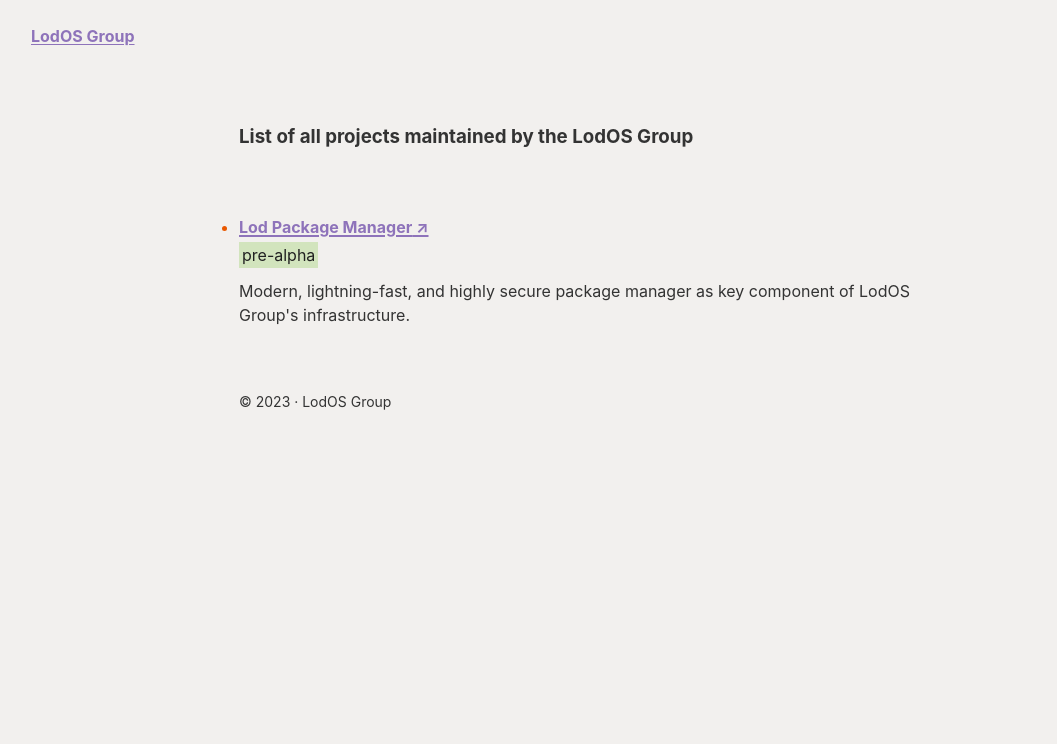
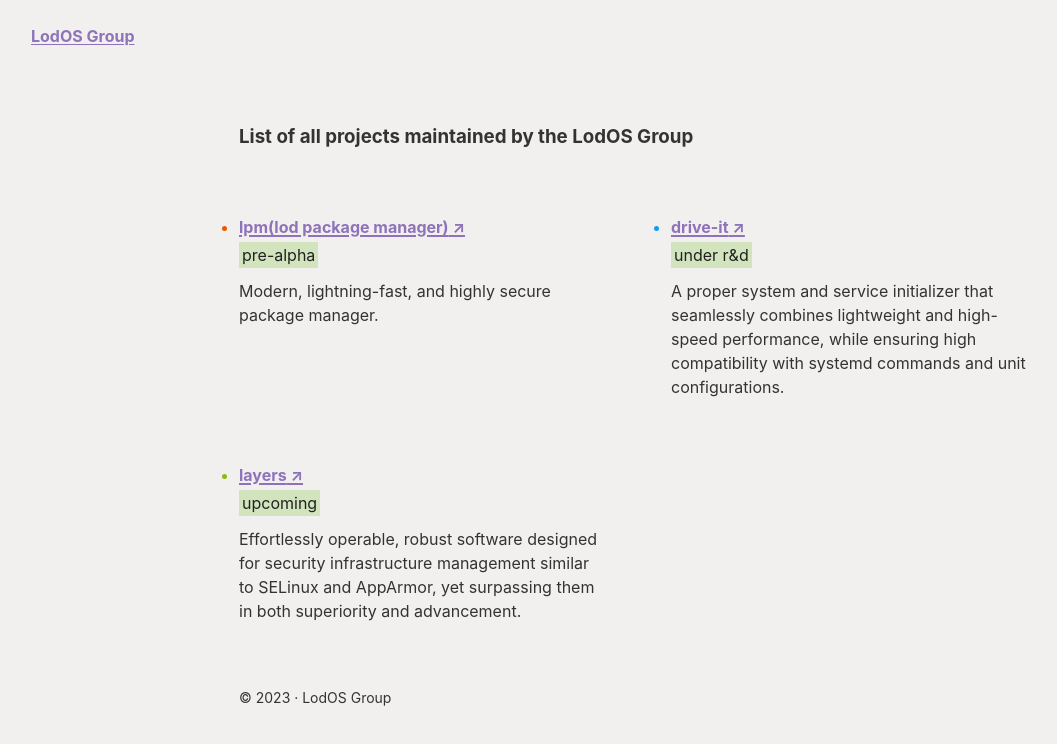
Before and after one commit to lodosgroup/lodosgroup.org, a Gatsby site: page /projects in a window 1280 px wide. Shown: the whole page, without its empty margins (1-1058 px from the left). Built offline with nearby package versions, Linux system fonts and the light colour scheme; Gatsby itself is replaced by a stand-in of ours.

Commit message:
add `drive-it` and `layers` projects
Signed-off-by: ozkanonur <work@onurozkan.dev>

```diff
--- a/src/pages/projects.js
+++ b/src/pages/projects.js
@@ -6,10 +6,22 @@
 
 const links = [
   {
-    text: "Lod Package Manager",
+    text: "lpm(lod package manager)",
     url: "https://lpm.lodosgroup.org",
     status: "pre-alpha",
-    description: "Modern, lightning-fast, and highly secure package manager as key component of LodOS Group's infrastructure.",
+    description: "Modern, lightning-fast, and highly secure package manager.",
+  },
+  {
+    text: "drive-it",
+    url: "#",
+    status: "under r&d",
+    description: "A proper system and service initializer that seamlessly combines lightweight and high-speed performance, while ensuring high compatibility with systemd commands and unit configurations.",
+  },
+  {
+    text: "layers",
+    url: "#",
+    status: "upcoming",
+    description: "Effortlessly operable, robust software designed for security infrastructure management similar to SELinux and AppArmor, yet surpassing them in both superiority and advancement.",
   },
 ]
 
```
Also changed, not shown: src/pages/index.js (+11 -11 lines).
